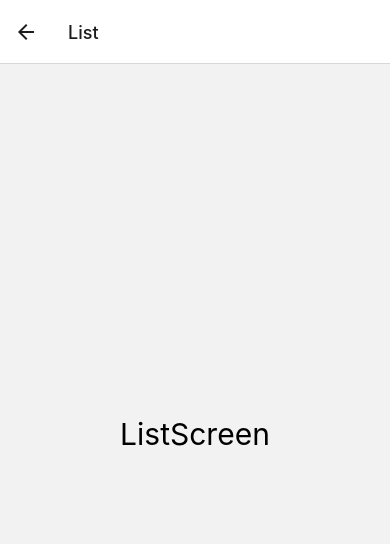
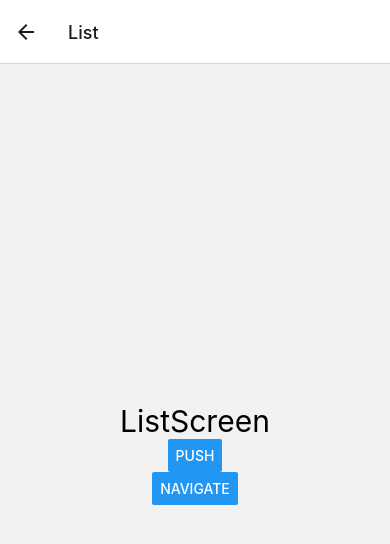
Before and after one commit to anjigu/react_native_todo, a React Native app: screen /List in a window 390 px wide. Shown: the top 544 px of the page. Built offline with nearby package versions, Linux system fonts and the light colour scheme.

Commit message:
feat: push와navigate 작동 안되는 중

```diff
--- a/src/navigations/AuthStack.js
+++ b/src/navigations/AuthStack.js
@@ -10,10 +10,9 @@ const AuthStack = () => {
     //1. <Screen />의 순서
     //2. <Navigator initialRouteName="">를 통해 지정
     <Stack.Navigator initialRouteName={'SignIn'}>
-        <Stack.Screen name={'List'} component={ListScreen} />
-        <Stack.Screen name={'SignIn'} component={SignInScreen} />
+      <Stack.Screen name={'List'} component={ListScreen} />
+      <Stack.Screen name={'SignIn'} component={SignInScreen} />
     </Stack.Navigator>
   );
 };
-
 export default AuthStack;
--- a/src/screens/ListScreen.js
+++ b/src/screens/ListScreen.js
@@ -1,13 +1,21 @@
-import { StyleSheet, Text, View } from "react-native";
-import Button from "../components/Button";
+import { Button, StyleSheet, Text, View } from 'react-native';
 
-const ListScreen = ({navigation, route}) => {
+const ListScreen = ({ navigation, route }) => {
+  console.log(route.params);
   return (
     <View style={styles.container}>
       <Text style={{ fontSize: 30 }}>ListScreen</Text>
-            <Button></Button>
+
+      <Button
+        title="push" //같은 화면이어도, 화면을 계속 쌓으면서 이동
+        onPress={() => navigation.push('List', { ts: Date.now() })}
+      />
+      <Button
+        title="navigate" //같은 화면이면, 추가로 화면을 쌓지 않음
+        onPress={() => navigation.navigate('List', { ts: Date.now() })}
+      />
     </View>
-    )
+  );
 };
 
 const styles = StyleSheet.create({
```
Lines whose indentation alone changed are shown as unchanged.
